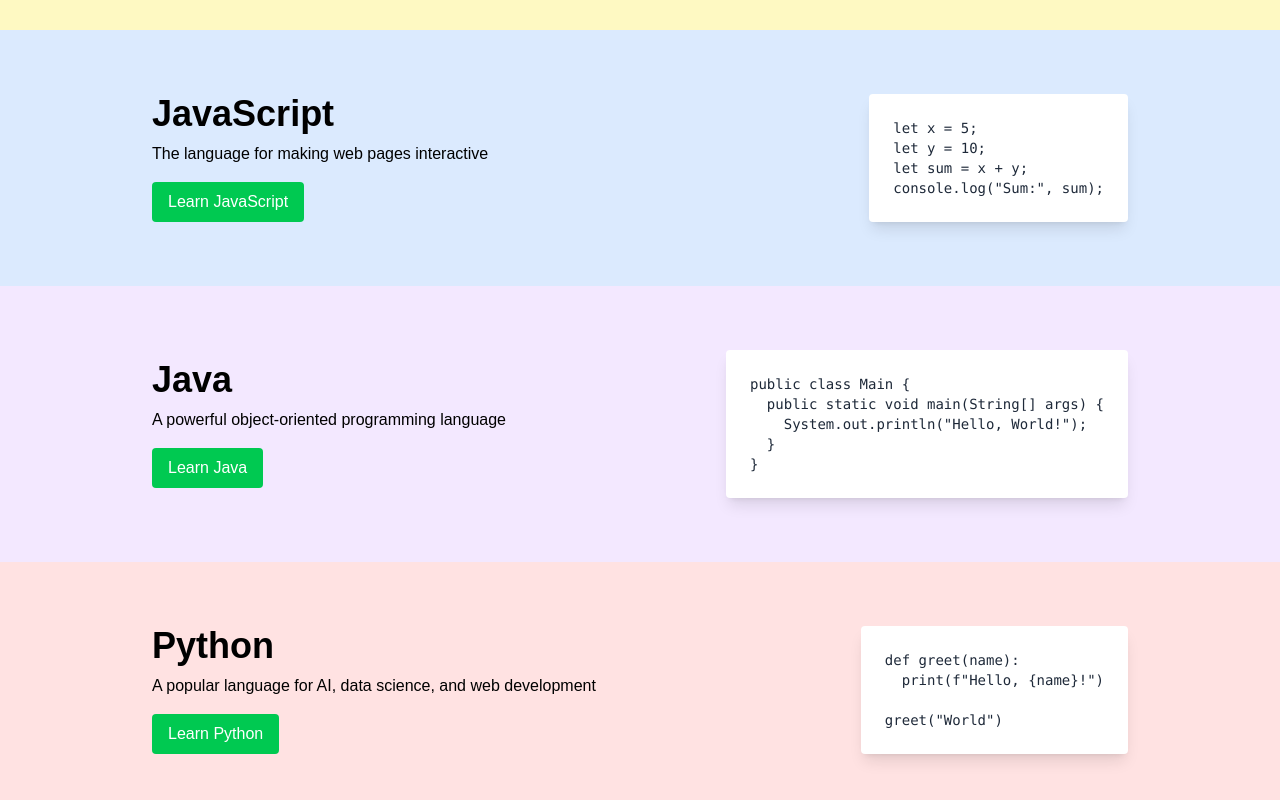
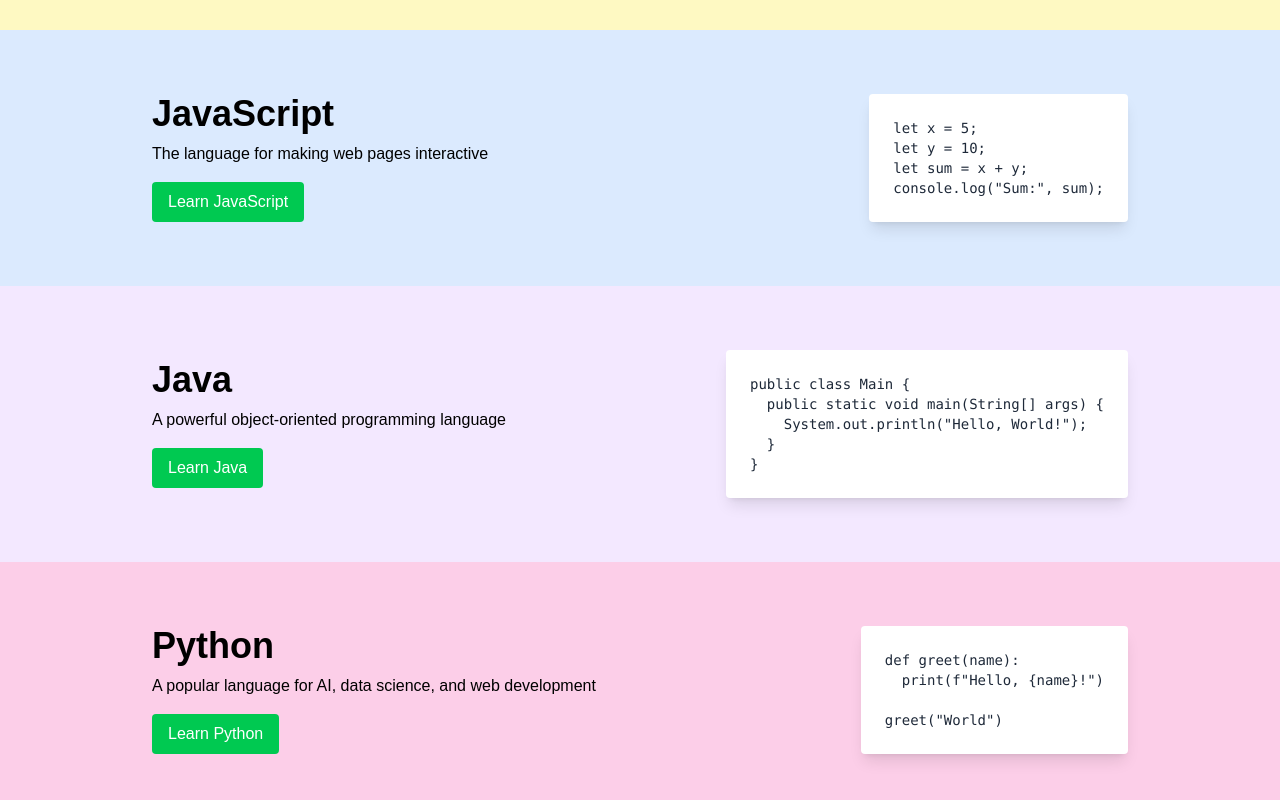
Before and after one commit to nsgundam/cody_dex, a Next.js app: page / in a window 1280 px wide. Shown: the part 1087-1887 px from the top of the page. Built offline with nearby package versions, Linux system fonts and the light colour scheme.

Commit message:
change color in home page

```diff
--- a/app/page.js
+++ b/app/page.js
@@ -113,7 +113,7 @@ greet("World")`,
     CSS: "bg-yellow-100",
     JavaScript: "bg-blue-100",
     Java: "bg-purple-100",
-    Python: "bg-red-100",
+    Python: "bg-pink-200",
   };
 
   return (
```
